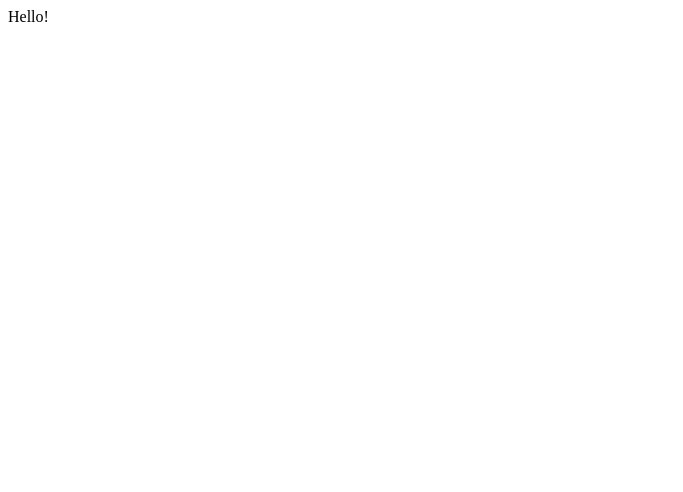
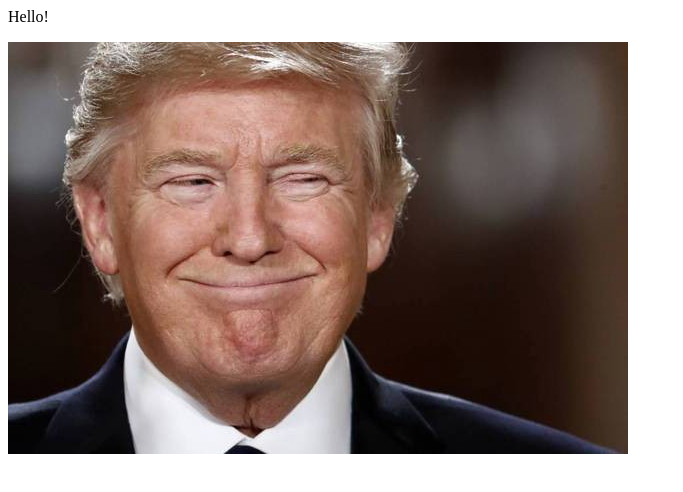
Before and after one commit to TaylorDennisLee/ghpages-dummy, a plain HTML site: page index.html in a window 1280 px wide. Shown: the whole page, without its empty margins (0-683 px from the left). Drawn offline with Linux system fonts and the light colour scheme.

Commit message:
Testing out paths

```diff
--- a/index.html
+++ b/index.html
@@ -1 +1,2 @@
 <p>Hello!</p>
+<img src="/static/trump.jpeg" alt="Trump">
```
Also changed, not shown: static/trump.jpeg (added).
